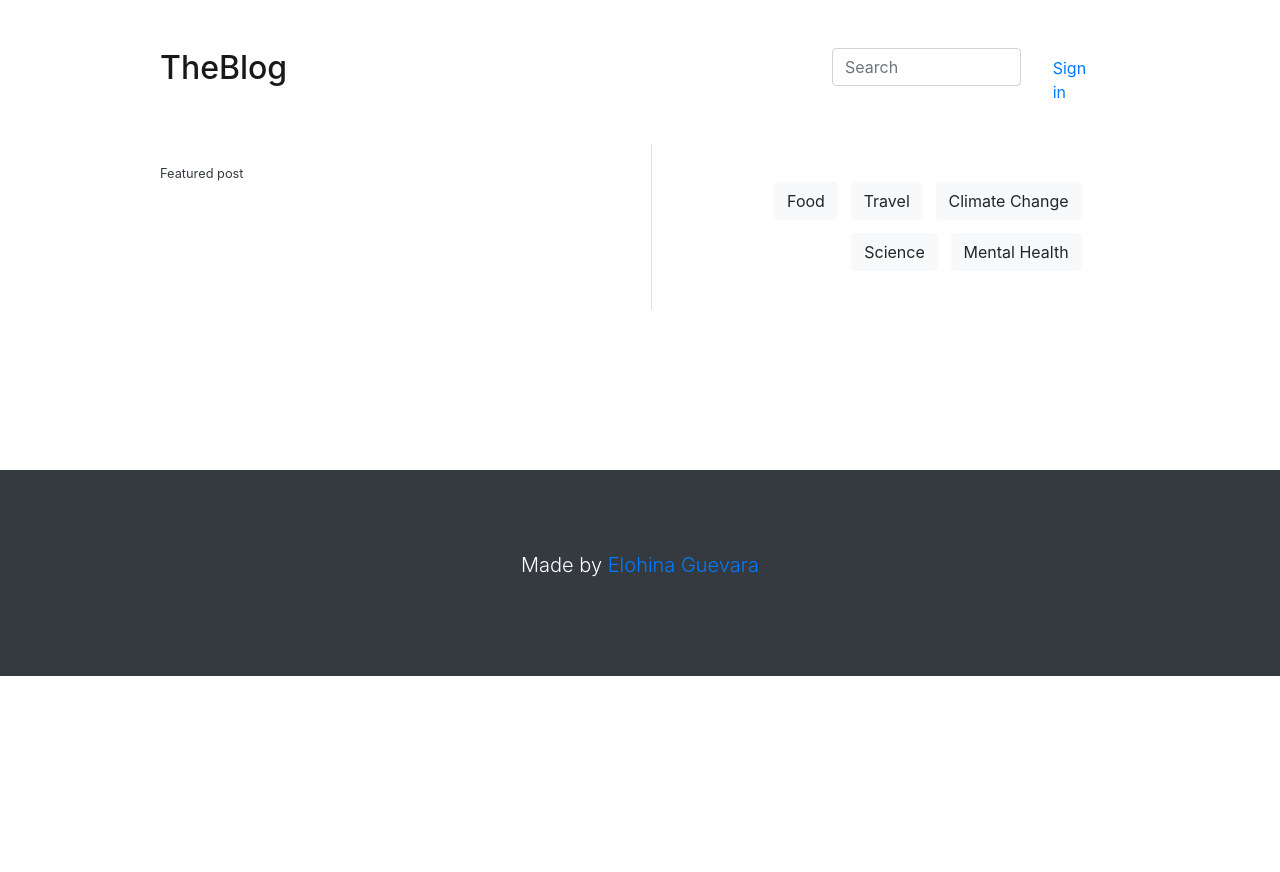
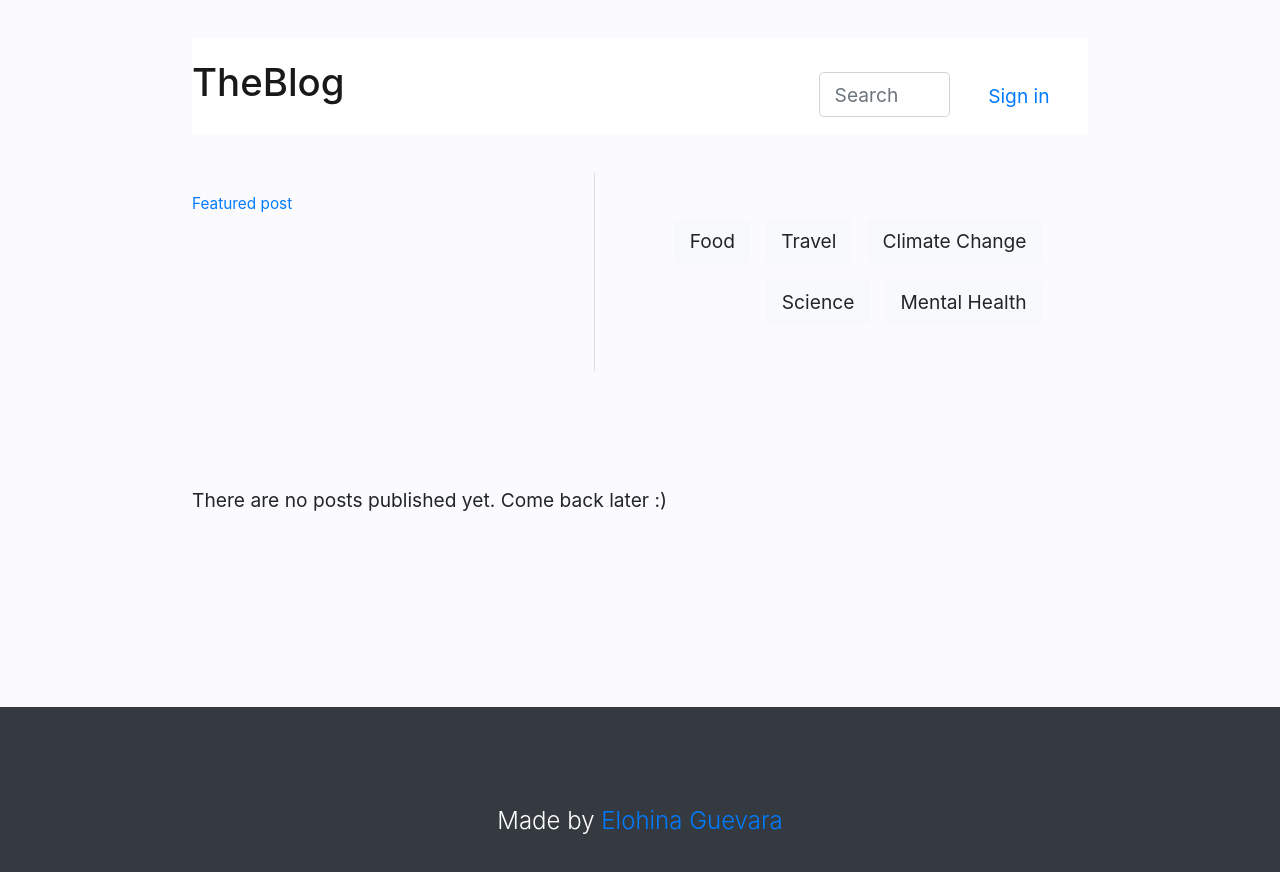
Before and after one commit to Elohina/lgc-theblog, a website with bundled scripts: page index.html in a window 1280 px wide. Before the commit the page ends 800 px from the top, so only its background shows below. Built offline with nearby package versions, Linux system fonts and the light colour scheme; no server answers; files whose address does not match are found by name.

Commit message:
Minor fixes

```diff
--- a/index.html
+++ b/index.html
@@ -2,10 +2,11 @@
 <html lang="en">
 <head>
   <meta charset="UTF-8">
+  <meta name="author" content="Elohina Guevara" />
+  <meta name="description" content="TheBlog - Simply nice blogs">
   <meta name="viewport" content="width=device-width, initial-scale=1.0">
 
   <link rel="stylesheet" href="css/style.css">
-  <!-- <link rel="stylesheet" href="https://maxcdn.bootstrapcdn.com/bootstrap/4.0.0/css/bootstrap.min.css" integrity="sha384-Gn5384xqQ1aoWXA+058RXPxPg6fy4IWvTNh0E263XmFcJlSAwiGgFAW/dAiS6JXm" crossorigin="anonymous"> -->
   <link rel="stylesheet" href="../node_modules/bootstrap/dist/css/bootstrap.min.css">
   <title>TheBlog</title>
 </head>
@@ -24,7 +25,7 @@
           >
         </form>
         <ul class="navbar-nav">
-          <li class="navbar-item">
+          <li class="navbar-item navbar-utils__item">
             <a class="nav-link" href="#">Sign in</a>
           </li>
         </ul>
@@ -37,7 +38,7 @@
       <div class="banner">
         <a id="featuredHref" class="banner-featured">
           <div class="banner-featured__container">
-            <small class="banner-featured__heading">Featured post</small><br />
+            <p class="banner-featured__heading">Featured post</p>
             <p id="featuredAuthor" class="banner-featured__author"></p>
             <div class="banner-featured__title-container">
               <h2 id="featuredTitle" class="banner-featured__title"></h2>
--- a/js/blog.js
+++ b/js/blog.js
@@ -15,12 +15,12 @@ export const createCommentElement = ({id, user, date, content, postId}) => {
     </div>
     <form id="post-comments-form-${id}" data-parent=${id} class="post-comments__form" style="display:none;">
       <div class="form-group">
-        <label for="user-name">Name</label>
-        <input id="user-name" name="user-name" type="text" class="form-control" required/>
+        <label for="user-name-${id}">Name</label>
+        <input id="user-name-${id}" name="user-name" type="text" class="form-control" required/>
       </div>
       <div class="form-group">
-        <label for="user-comment">Content</label>
-        <textarea id="user-comment" class="form-control" rows="5" cols="50" required></textarea>
+        <label for="user-comment-${id}">Content</label>
+        <textarea id="user-comment-${id}" class="form-control" rows="5" cols="50" required></textarea>
       </div>
       <button type="submit" class="btn btn-primary">Submit</button>
       <button id="cancelButton${id}" type="button" class="btn btn-secondary">Cancel</button>
@@ -106,7 +106,7 @@ export const renderPosts = (posts) => {
     cell.innerHTML = `
       <small>${post.author}</small>
       <div class="d-flex w-100 justify-content-between">
-        <h5 class="mb-1">${post.title}</h5>
+        <h3 class="mb-1">${post.title}</h3>
         <small>${formatDate(post.publish_date)}</small>
       </div>
       <p class="mb-1">${post.description}</p>`;
--- a/js/index.js
+++ b/js/index.js
@@ -9,7 +9,7 @@ window.addEventListener('load', () => {
 
   if (page === 'home') {
     fetchPosts().then(posts => {
-      if (posts.length) {
+      if (posts) {
         renderPosts(posts);
       } else {
         document.querySelector("#postsList").innerHTML = "<p>There are no posts published yet. Come back later :)</p>";
--- a/sass/_base.scss
+++ b/sass/_base.scss
@@ -1,6 +1,33 @@
+html {
+  font-size: .5rem;
+}
+
+@include media-breakpoint-up(sm) {
+  html {
+    font-size: .8rem;
+  }
+}
+
+@include media-breakpoint-up(md) {
+  html {
+    font-size: 1rem;
+  }
+}
+
+@include media-breakpoint-up(lg) {
+  html {
+    font-size: 1.2rem;
+  }
+}
+
+body {
+  background-color: #fbfafd;
+}
+
 main {
   padding-right: 10rem;
   padding-left: 10rem;
+  padding-bottom: 5rem;
 }
 
 footer {
--- a/sass/_navigation.scss
+++ b/sass/_navigation.scss
@@ -17,14 +17,27 @@ nav {
     width: 30%;
     padding-right: 2rem;
     padding-top: 1rem;
+
+    &__item {
+      white-space: nowrap;
+    }
     &__search {
       margin-right: 2rem;
     }
   }
 }
 
+@include media-breakpoint-down(lg) {
+  nav {
+    margin-right: 8rem;
+    margin-left: 8rem;
+  }
+}
+
 @include media-breakpoint-down(md) {
   nav {
+    margin-right: 5rem;
+    margin-left: 5rem;
     .navbar-utils {
       justify-content: space-between;
       width: 50%;
@@ -35,6 +48,8 @@ nav {
 
 @include media-breakpoint-down(sm) {
   nav {
+    margin-right: 2rem;
+    margin-left: 2rem;
     text-align: center;
     .navbar-brand {
       width: 100%;
--- a/sass/components/_banner.scss
+++ b/sass/components/_banner.scss
@@ -13,15 +13,6 @@
 
     &__container {
       text-decoration: none;
-
-      &__heading {
-        color: var(--primary);
-      }
-
-      &__author {
-
-      }
-
       &__title-container {
         display: flex;
         justify-content: space-between;
@@ -29,15 +20,14 @@
         &__title {
 
         }
-        &__date {
-
-        }
       }
 
-      &__description {
+    }
 
-      }
-
+    &__heading {
+      color: var(--primary);
+      margin-bottom: 1rem;
+      font-size: .8rem;
     }
   }
   &-featured:hover {
--- a/sass/components/_post.scss
+++ b/sass/components/_post.scss
@@ -11,8 +11,9 @@
     height: 10rem;
     text-align: center;
   }
-  &-title__text {
 
+  &-title__description {
+    font-size: 1.2rem;
   }
 
   &-comments {
```
Also changed, not shown: post.html (+5 -3 lines), css/style.css.
